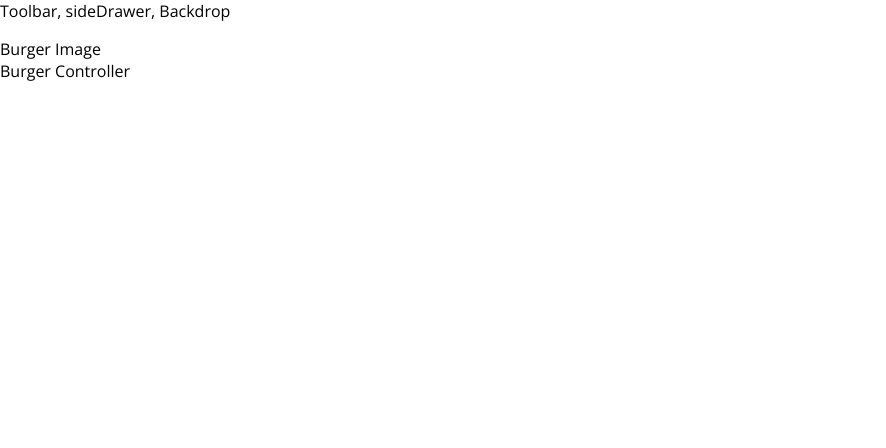
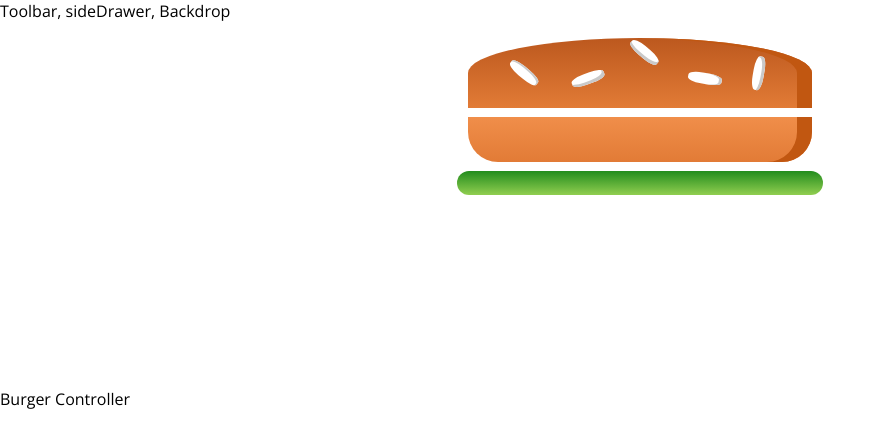
Before and after one commit to woobaik/react, a React (Create React App) app in the folder burger-builder/: page / in a window 1280 px wide. Shown: the top 448 px of the page, without its empty margins (0-886 px from the left). Built offline with nearby package versions, Linux system fonts and the light colour scheme.

Commit message:
Add ingredient display

```diff
--- a/burger-builder/src/App.js
+++ b/burger-builder/src/App.js
@@ -1,6 +1,6 @@
 import React from "react"
 import Layout from "./components/Layout/Layout"
-import BurgerBuilder from "./components/BurgerBuilder/BurgerBuilder"
+import BurgerBuilder from "./containers/BurgerBuilder/BurgerBuilder"
 
 function App() {
   return (
--- /dev/null
+++ b/burger-builder/src/components/Burger/Burger.js
@@ -0,0 +1,15 @@
+import React from "react"
+import BurgerIngredient from "./BurgerIngredient/BurgerIngredient"
+import classes from "./Burger.module.css"
+
+const burger = props => {
+  return (
+    <div className={classes.Burger}>
+      <BurgerIngredient type='bread-top'></BurgerIngredient>
+      <BurgerIngredient type='bread-bottom'></BurgerIngredient>
+      <BurgerIngredient type='salad'></BurgerIngredient>
+    </div>
+  )
+}
+
+export default burger
--- /dev/null
+++ b/burger-builder/src/components/Burger/Burger.module.css
@@ -0,0 +1,34 @@
+.Burger {
+  width: 100%;
+  margin: auto;
+  text-align: center;
+  height: 300px;
+}
+
+@media (min-width: 1300px) and (min-height: 900px) {
+  .Burger {
+    width: 1300px;
+    height: 800px;
+  }
+}
+
+@media (min-width: 992px) and (min-height: 700px) {
+  .Burger {
+    width: 900px;
+    height: 750px;
+  }
+}
+
+@media (min-width: 768px) and (min-height: 600px) {
+  .Burger {
+    width: 700px;
+    height: 500px;
+  }
+}
+
+@media (min-width: 480px) and (min-height: 401px) {
+  .Burger {
+    width: 430px;
+    height: 350px;
+  }
+}
--- /dev/null
+++ b/burger-builder/src/components/Burger/BurgerIngredient/BurgerIngredient.js
@@ -0,0 +1,39 @@
+import React from "react"
+import classes from "./BurgerIngredient.module.css"
+
+const burgerIngredient = props => {
+  let ingredient = null
+  console.log(props.type)
+  switch (props.type) {
+    case "bread-top":
+      ingredient = (
+        <div className={classes.BreadTop}>
+          <div className={classes.Seeds1}></div>
+          <div className={classes.Seeds2}></div>
+        </div>
+      )
+      break
+    case "bread-bottom":
+      ingredient = <div className={classes.BreadBottom}></div>
+      break
+    case "meat":
+      ingredient = <div className={classes.Meat}></div>
+      break
+    case "cheese":
+      ingredient = <div className={classes.Cheese}></div>
+      break
+    case "salad":
+      ingredient = <div className={classes.Salad}></div>
+      break
+    case "bacon":
+      ingredient = <div className={classes.Bacon}></div>
+      break
+    default:
+      console.log("hi")
+      ingredient = null
+  }
+
+  return ingredient
+}
+
+export default burgerIngredient
--- /dev/null
+++ b/burger-builder/src/components/Burger/BurgerIngredient/BurgerIngredient.module.css
@@ -0,0 +1,112 @@
+.BreadBottom {
+  height: 13%;
+  width: 80%;
+  background: linear-gradient(#f08e4a, #e27b36);
+  border-radius: 0 0 30px 30px;
+  box-shadow: inset -15px 0 #c15711;
+  margin: 2% auto;
+}
+
+.BreadTop {
+  height: 20%;
+  width: 80%;
+  background: linear-gradient(#bc581e, #e27b36);
+  border-radius: 50% 50% 0 0;
+  box-shadow: inset -15px 0 #c15711;
+  margin: 2% auto;
+  position: relative;
+}
+
+.Seeds1 {
+  width: 10%;
+  height: 15%;
+  position: absolute;
+  background-color: white;
+  left: 30%;
+  top: 50%;
+  border-radius: 40%;
+  transform: rotate(-20deg);
+  box-shadow: inset -2px -3px #c9c9c9;
+}
+
+.Seeds1:after {
+  content: "";
+  width: 100%;
+  height: 100%;
+  position: absolute;
+  background-color: white;
+  left: -170%;
+  top: -260%;
+  border-radius: 40%;
+  transform: rotate(60deg);
+  box-shadow: inset -1px 2px #c9c9c9;
+}
+
+.Seeds1:before {
+  content: "";
+  width: 100%;
+  height: 100%;
+  position: absolute;
+  background-color: white;
+  left: 180%;
+  top: -50%;
+  border-radius: 40%;
+  transform: rotate(60deg);
+  box-shadow: inset -1px -3px #c9c9c9;
+}
+
+.Seeds2 {
+  width: 10%;
+  height: 15%;
+  position: absolute;
+  background-color: white;
+  left: 64%;
+  top: 50%;
+  border-radius: 40%;
+  transform: rotate(10deg);
+  box-shadow: inset -3px 0 #c9c9c9;
+}
+
+.Seeds2:before {
+  content: "";
+  width: 100%;
+  height: 100%;
+  position: absolute;
+  background-color: white;
+  left: 150%;
+  top: -130%;
+  border-radius: 40%;
+  transform: rotate(90deg);
+  box-shadow: inset 1px 3px #c9c9c9;
+}
+
+.Meat {
+  width: 80%;
+  height: 8%;
+  background: linear-gradient(#7f3608, #702e05);
+  margin: 2% auto;
+  border-radius: 15px;
+}
+
+.Cheese {
+  width: 90%;
+  height: 4.5%;
+  margin: 2% auto;
+  background: linear-gradient(#f4d004, #d6bb22);
+  border-radius: 20px;
+}
+
+.Salad {
+  width: 85%;
+  height: 7%;
+  margin: 2% auto;
+  background: linear-gradient(#228c1d, #91ce50);
+  border-radius: 20px;
+}
+
+.Bacon {
+  width: 80%;
+  height: 3%;
+  background: linear-gradient(#bf3813, #c45e38);
+  margin: 2% auto;
+}
--- a/burger-builder/src/components/BurgerBuilder/BurgerBuilder.js
+++ b/burger-builder/src/containers/BurgerBuilder/BurgerBuilder.js
@@ -1,11 +1,11 @@
 import React, { Component } from "react"
 import Aux from "../../hoc/Aux"
-
+import Burger from "../../components/Burger/Burger"
 class BurgerBuilder extends Component {
   render() {
     return (
       <Aux>
-        <div> Burger Image</div>
+        <Burger></Burger>
         <div> Burger Controller</div>
       </Aux>
     )
```
Also changed, not shown: burger-builder/src/containers/BurgerBuilder/BurgerBuilder.module.css (added).
